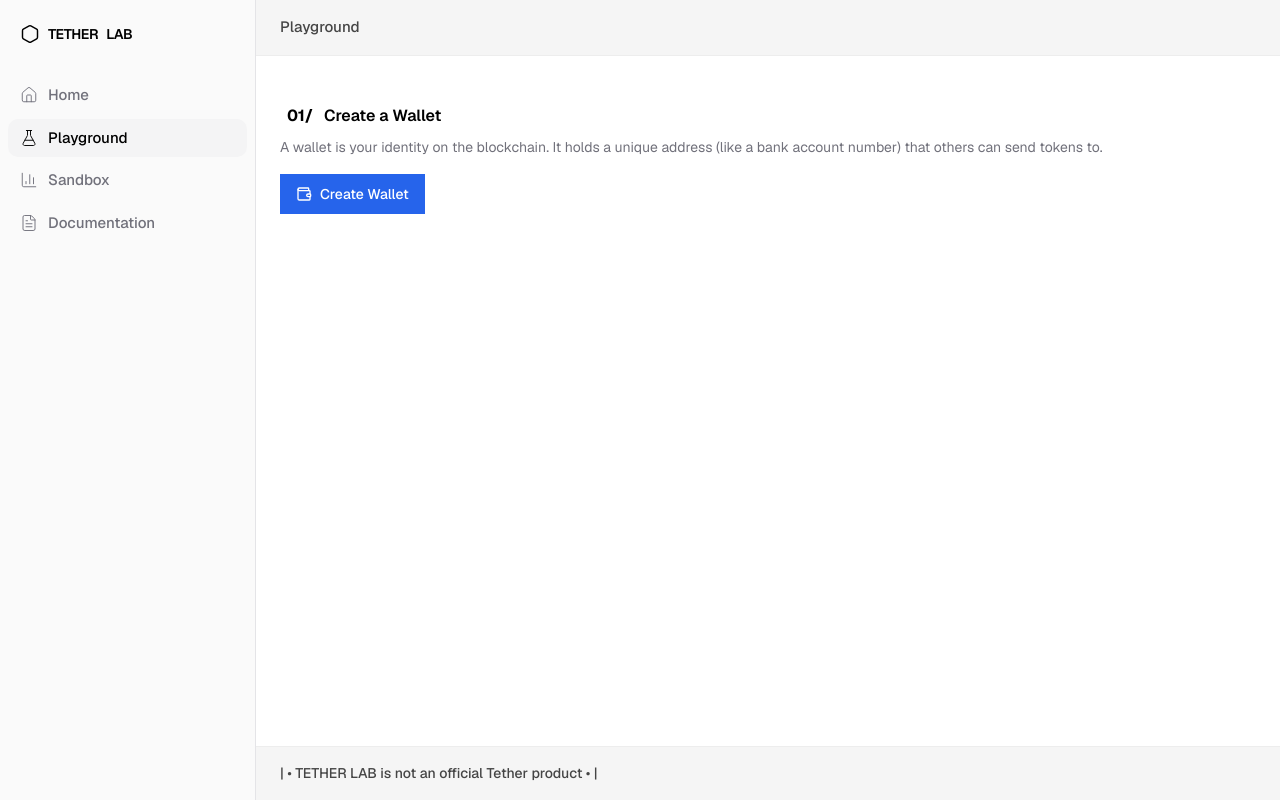
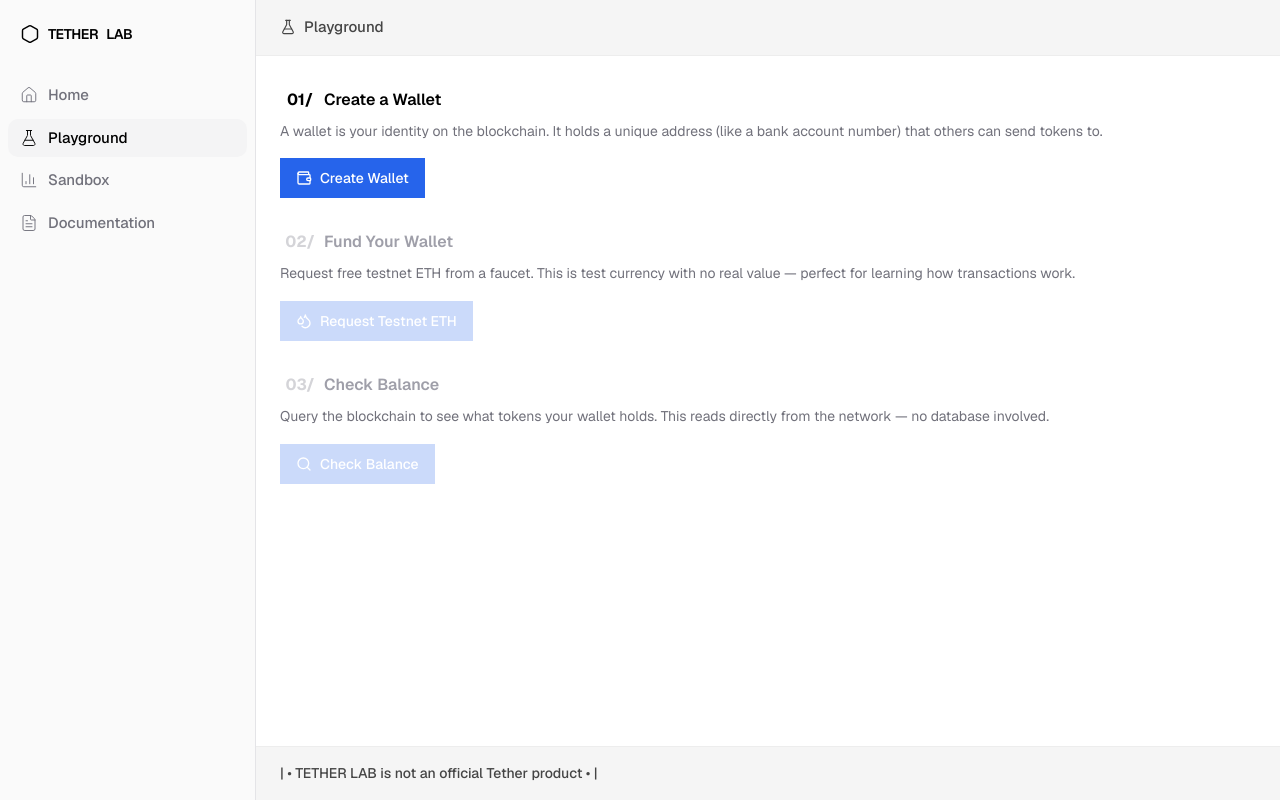
Before and after one commit to koyiljon-s/tetherlab, a Next.js app in the folder frontend/: page /playground in a window 1280 px wide. Built offline with nearby package versions, Linux system fonts and the light colour scheme.

Commit message:
Add API routes for faucet and balance functionality using Coinbase SDK

```diff
--- /dev/null
+++ b/frontend/app/api/balance/route.ts
@@ -0,0 +1,34 @@
+import { Coinbase } from "@coinbase/coinbase-sdk";
+
+new Coinbase({
+  apiKeyName: process.env.CDP_API_KEY_ID!,
+  privateKey: process.env.CDP_API_KEY_SECRET!.replace(/\\n/g, "\n"),
+});
+
+export async function POST(request: Request) {
+  try {
+    const { address } = await request.json();
+
+    if (!address) {
+      return Response.json({ error: "address is required" }, { status: 400 });
+    }
+
+    const resp = await Coinbase.apiClients.externalAddress!.listExternalAddressBalances(
+      Coinbase.networks.BaseSepolia,
+      address,
+    );
+
+    const balances = resp.data.data.map((b) => ({
+      asset: b.asset.asset_id,
+      amount: b.asset.decimals
+        ? (Number(b.amount) / Math.pow(10, b.asset.decimals)).toString()
+        : b.amount,
+    }));
+
+    return Response.json({ balances });
+  } catch (error) {
+    console.error("Balance error:", error);
+    const message = error instanceof Error ? error.message : String(error);
+    return Response.json({ error: message }, { status: 500 });
+  }
+}
--- /dev/null
+++ b/frontend/app/api/faucet/route.ts
@@ -0,0 +1,33 @@
+import { Coinbase } from "@coinbase/coinbase-sdk";
+
+new Coinbase({
+  apiKeyName: process.env.CDP_API_KEY_ID!,
+  privateKey: process.env.CDP_API_KEY_SECRET!.replace(/\\n/g, "\n"),
+});
+
+export async function POST(request: Request) {
+  try {
+    const { address } = await request.json();
+
+    if (!address) {
+      return Response.json({ error: "address is required" }, { status: 400 });
+    }
+
+    const resp = await Coinbase.apiClients.externalAddress!.requestExternalFaucetFunds(
+      Coinbase.networks.BaseSepolia,
+      address,
+      "eth",
+    );
+
+    const tx = resp.data;
+
+    return Response.json({
+      transactionHash: tx.transaction_hash,
+      network: "Base Sepolia",
+    });
+  } catch (error) {
+    console.error("Faucet error:", error);
+    const message = error instanceof Error ? error.message : String(error);
+    return Response.json({ error: message }, { status: 500 });
+  }
+}
--- a/frontend/components/PlaygroundPanel.tsx
+++ b/frontend/components/PlaygroundPanel.tsx
@@ -1,7 +1,7 @@
 "use client";
 
 import { useState } from "react";
-import { Wallet, Loader2, CheckCircle2, AlertCircle, Copy } from "lucide-react";
+import { Wallet, Loader2, CheckCircle2, AlertCircle, Copy, FlaskConical, Droplets, ExternalLink, Search } from "lucide-react";
 
 type WalletInfo = {
   address: string;
@@ -14,6 +14,14 @@ export default function PlaygroundPanel() {
   const [creatingWallet, setCreatingWallet] = useState(false);
   const [walletError, setWalletError] = useState("");
   const [copied, setCopied] = useState(false);
+
+  const [funding, setFunding] = useState(false);
+  const [faucetTx, setFaucetTx] = useState<string | null>(null);
+  const [faucetError, setFaucetError] = useState("");
+
+  const [checkingBalance, setCheckingBalance] = useState(false);
+  const [balances, setBalances] = useState<{ asset: string; amount: string }[] | null>(null);
+  const [balanceError, setBalanceError] = useState("");
 
   async function createWallet() {
     setCreatingWallet(true);
@@ -30,6 +38,46 @@ export default function PlaygroundPanel() {
     }
   }
 
+  async function fundWallet() {
+    if (!wallet) return;
+    setFunding(true);
+    setFaucetError("");
+    try {
+      const res = await fetch("/api/faucet", {
+        method: "POST",
+        headers: { "Content-Type": "application/json" },
+        body: JSON.stringify({ address: wallet.address }),
+      });
+      const data = await res.json();
+      if (!res.ok) throw new Error(data.error);
+      setFaucetTx(data.transactionHash);
+    } catch (err: unknown) {
+      setFaucetError(err instanceof Error ? err.message : "Failed to fund wallet");
+    } finally {
+      setFunding(false);
+    }
+  }
+
+  async function checkBalance() {
+    if (!wallet) return;
+    setCheckingBalance(true);
+    setBalanceError("");
+    try {
+      const res = await fetch("/api/balance", {
+        method: "POST",
+        headers: { "Content-Type": "application/json" },
+        body: JSON.stringify({ address: wallet.address }),
+      });
+      const data = await res.json();
+      if (!res.ok) throw new Error(data.error);
+      setBalances(data.balances);
+    } catch (err: unknown) {
+      setBalanceError(err instanceof Error ? err.message : "Failed to check balance");
+    } finally {
+      setCheckingBalance(false);
+    }
+  }
+
   function copyAddress() {
     if (!wallet) return;
     navigator.clipboard.writeText(wallet.address);
@@ -39,12 +87,13 @@ export default function PlaygroundPanel() {
 
   return (
     <div className="flex flex-1 flex-col bg-white">
-      <header className="px-6 py-4 text-[15px] font-medium bg-[#f5f5f5] text-[#454545] border-b border-[#ededed]">
+      <header className="flex items-center gap-2 px-6 py-4 text-[15px] font-medium bg-[#f5f5f5] text-[#454545] border-b border-[#ededed]">
+        <FlaskConical size={16} strokeWidth={1.75} />
         Playground
       </header>
       <main className="flex-1 overflow-y-auto px-6 py-4">
         <div className="mx-auto max-w-6xl">
-          <section className="mt-8">
+          <section className="mt-4">
             <div className="flex items-center gap-1">
               <span className="flex h-6 w-10 items-center justify-center text-[16px] font-bold text-black">
                 01/
@@ -90,7 +139,7 @@ export default function PlaygroundPanel() {
                         <Copy size={14} />
                       </button>
                       {copied && (
-                        <span className="text-xs text-emerald-600">Copied!</span>
+                        <span className="text-xs text-[#010101]">Copied!</span>
                       )}
                     </div>
                   </div>
@@ -109,6 +158,137 @@ export default function PlaygroundPanel() {
               </div>
             )}
           </section>
+
+          <section className="mt-8">
+            <div className="flex items-center gap-1">
+              <span
+                className={`flex h-6 w-10 items-center justify-center text-[16px] font-bold ${
+                  wallet ? "text-black" : "text-zinc-300"
+                }`}
+              >
+                02/
+              </span>
+              <h2
+                className={`text-base font-semibold ${wallet ? "text-black" : "text-zinc-400"}`}
+              >
+                Fund Your Wallet
+              </h2>
+            </div>
+            <p className="mt-2 text-sm leading-relaxed text-zinc-500">
+              Request free testnet ETH from a faucet. This is test currency with no
+              real value — perfect for learning how transactions work.
+            </p>
+
+            <div className={`mt-4 ${!wallet ? "pointer-events-none opacity-40" : ""}`}>
+              {!faucetTx ? (
+                <button
+                  onClick={fundWallet}
+                  disabled={funding || !wallet}
+                  className="inline-flex items-center gap-2 bg-[#2664eb] px-4 py-2.5 text-sm font-medium text-white transition-colors hover:bg-[#1d4ed8] disabled:opacity-60"
+                >
+                  {funding ? (
+                    <Loader2 size={16} className="animate-spin" />
+                  ) : (
+                    <Droplets size={16} />
+                  )}
+                  {funding ? "Requesting..." : "Request Testnet ETH"}
+                </button>
+              ) : (
+                <div className="border border-[#ededed] bg-[#f5f5f5] p-4">
+                  <div className="flex items-center gap-2 text-[15px] font-medium text-[#2362eb]">
+                    <CheckCircle2 size={16} />
+                    Funds Received
+                  </div>
+                  <div className="mt-3 text-[15px]">
+                    <div className="flex items-center justify-between">
+                      <span className="text-zinc-500">Transaction</span>
+                      <a
+                        href={`https://sepolia.basescan.org/tx/${faucetTx}`}
+                        target="_blank"
+                        rel="noopener noreferrer"
+                        className="inline-flex items-center gap-1 text-[14px] font-medium text-[#2664eb] hover:underline"
+                      >
+                        View on BaseScan
+                        <ExternalLink size={12} />
+                      </a>
+                    </div>
+                  </div>
+                </div>
+              )}
+
+              {faucetError && (
+                <div className="mt-3 flex items-center gap-2 rounded-lg border border-red-200 bg-red-50 px-3 py-2 text-sm text-red-700">
+                  <AlertCircle size={14} />
+                  {faucetError}
+                </div>
+              )}
+            </div>
+          </section>
+          <section className="mt-8">
+            <div className="flex items-center gap-1">
+              <span
+                className={`flex h-6 w-10 items-center justify-center text-[16px] font-bold ${
+                  faucetTx ? "text-black" : "text-zinc-300"
+                }`}
+              >
+                03/
+              </span>
+              <h2
+                className={`text-base font-semibold ${faucetTx ? "text-black" : "text-zinc-400"}`}
+              >
+                Check Balance
+              </h2>
+            </div>
+            <p className="mt-2 text-sm leading-relaxed text-zinc-500">
+              Query the blockchain to see what tokens your wallet holds.
+              This reads directly from the network — no database involved.
+            </p>
+
+            <div className={`mt-4 ${!faucetTx ? "pointer-events-none opacity-40" : ""}`}>
+              <button
+                onClick={checkBalance}
+                disabled={checkingBalance || !faucetTx}
+                className="inline-flex items-center gap-2 bg-[#2664eb] px-4 py-2.5 text-sm font-medium text-white transition-colors hover:bg-[#1d4ed8] disabled:opacity-60"
+              >
+                {checkingBalance ? (
+                  <Loader2 size={16} className="animate-spin" />
+                ) : (
+                  <Search size={16} />
+                )}
+                {checkingBalance ? "Checking..." : "Check Balance"}
+              </button>
+
+              {balances && (
+                <div className="mt-4 border border-[#ededed] bg-[#f5f5f5] p-4">
+                  <div className="flex items-center gap-2 text-[15px] font-medium text-[#2362eb]">
+                    <CheckCircle2 size={16} />
+                    Wallet Balances
+                  </div>
+                  <div className="mt-3 space-y-2 text-[15px]">
+                    {balances.length === 0 ? (
+                      <span className="text-zinc-500">No balances found</span>
+                    ) : (
+                      balances.map((b) => (
+                        <div key={b.asset} className="flex items-center justify-between">
+                          <span className="text-zinc-500 uppercase">{b.asset}</span>
+                          <code className="rounded bg-white px-2 py-0.5 font-mono text-[14px] text-black">
+                            {b.amount}
+                          </code>
+                        </div>
+                      ))
+                    )}
+                  </div>
+                </div>
+              )}
+
+              {balanceError && (
+                <div className="mt-3 flex items-center gap-2 rounded-lg border border-red-200 bg-red-50 px-3 py-2 text-sm text-red-700">
+                  <AlertCircle size={14} />
+                  {balanceError}
+                </div>
+              )}
+            </div>
+          </section>
         </div>
       </main>
 
```
